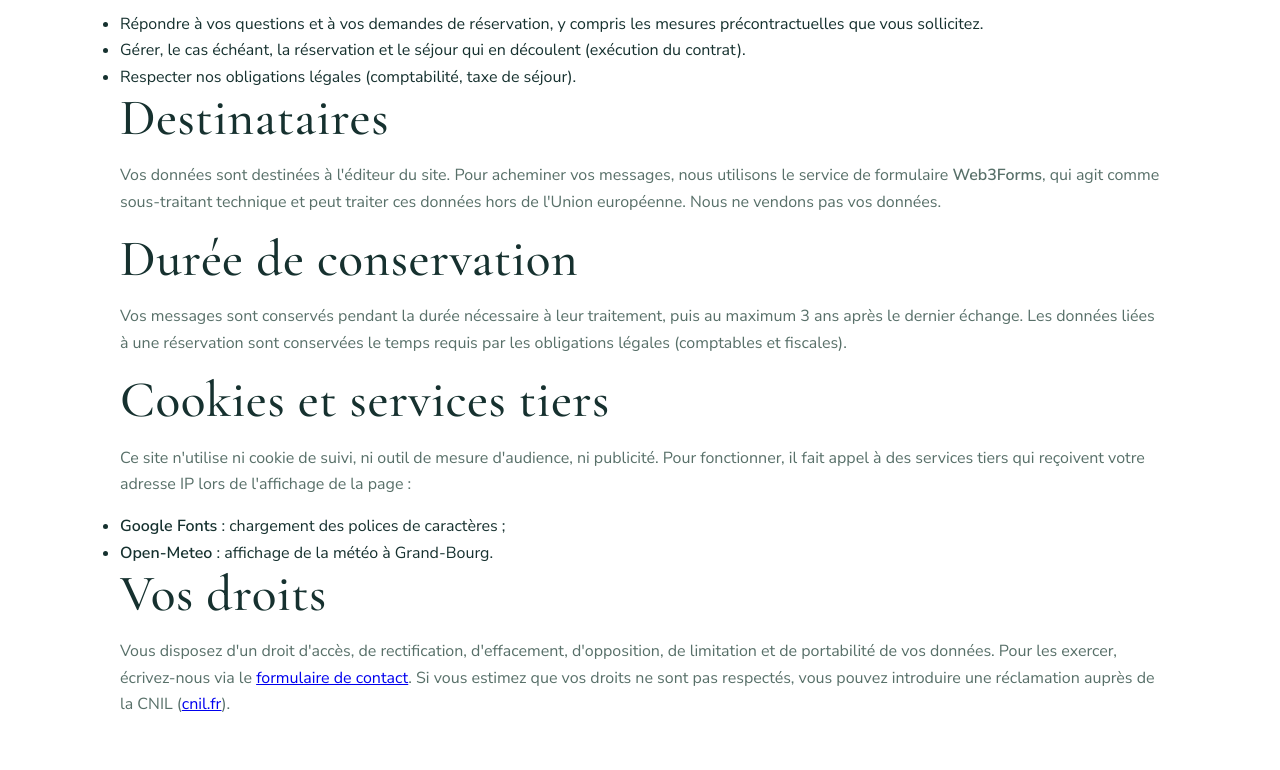
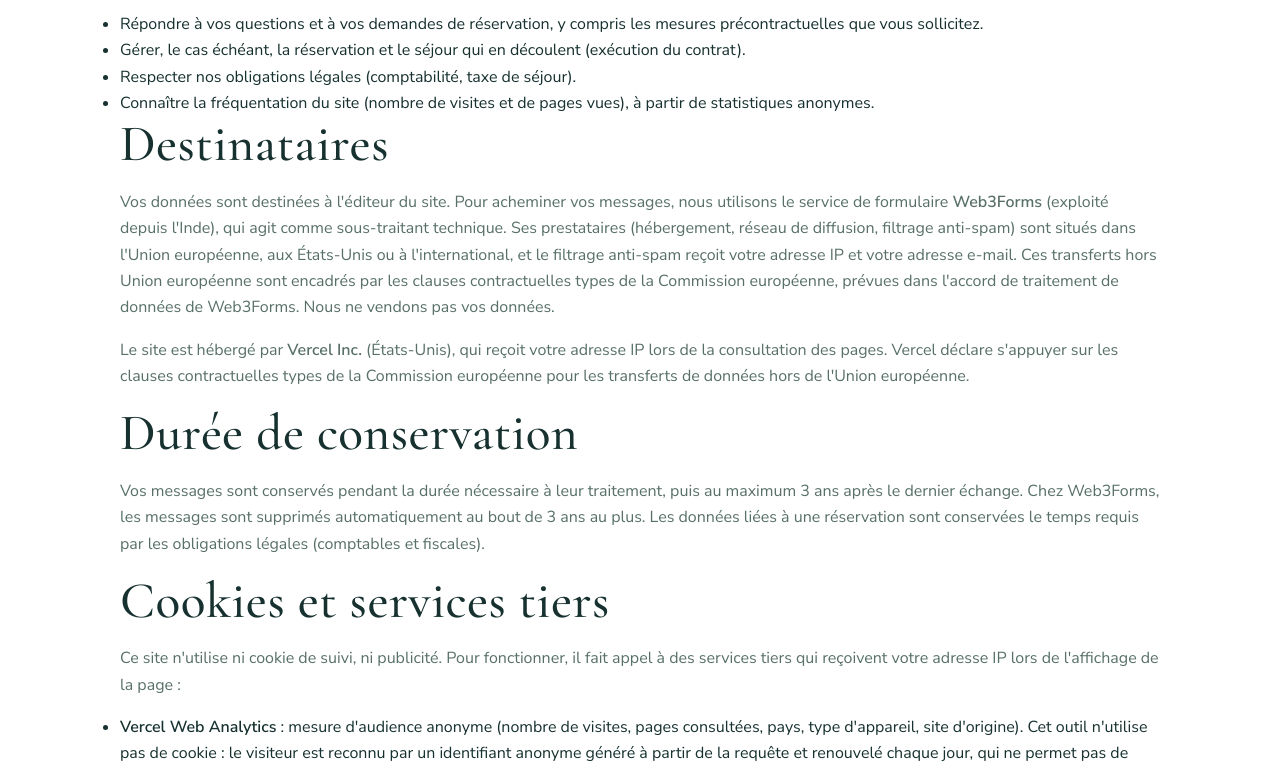
Before and after one commit to vincentmorgera/bo-jadin-la, a plain HTML site: page public/confidentialite.html in a window 1280 px wide. Shown: the part 630-1400 px from the top of the page. Drawn offline with nearby package versions, Linux system fonts and the light colour scheme.

Commit message:
maj claude

```diff
--- a/public/confidentialite.html
+++ b/public/confidentialite.html
@@ -37,17 +37,20 @@
     <li>Répondre à vos questions et à vos demandes de réservation, y compris les mesures précontractuelles que vous sollicitez.</li>
     <li>Gérer, le cas échéant, la réservation et le séjour qui en découlent (exécution du contrat).</li>
     <li>Respecter nos obligations légales (comptabilité, taxe de séjour).</li>
+    <li>Connaître la fréquentation du site (nombre de visites et de pages vues), à partir de statistiques anonymes.</li>
   </ul>
 
   <h2>Destinataires</h2>
-  <p>Vos données sont destinées à l'éditeur du site. Pour acheminer vos messages, nous utilisons le service de formulaire <strong>Web3Forms</strong>, qui agit comme sous-traitant technique et peut traiter ces données hors de l'Union européenne. Nous ne vendons pas vos données.</p>
+  <p>Vos données sont destinées à l'éditeur du site. Pour acheminer vos messages, nous utilisons le service de formulaire <strong>Web3Forms</strong> (exploité depuis l'Inde), qui agit comme sous-traitant technique. Ses prestataires (hébergement, réseau de diffusion, filtrage anti-spam) sont situés dans l'Union européenne, aux États-Unis ou à l'international, et le filtrage anti-spam reçoit votre adresse IP et votre adresse e-mail. Ces transferts hors Union européenne sont encadrés par les clauses contractuelles types de la Commission européenne, prévues dans l'accord de traitement de données de Web3Forms. Nous ne vendons pas vos données.</p>
+  <p>Le site est hébergé par <strong>Vercel Inc.</strong> (États-Unis), qui reçoit votre adresse IP lors de la consultation des pages. Vercel déclare s'appuyer sur les clauses contractuelles types de la Commission européenne pour les transferts de données hors de l'Union européenne.</p>
 
   <h2>Durée de conservation</h2>
-  <p>Vos messages sont conservés pendant la durée nécessaire à leur traitement, puis au maximum 3 ans après le dernier échange. Les données liées à une réservation sont conservées le temps requis par les obligations légales (comptables et fiscales).</p>
+  <p>Vos messages sont conservés pendant la durée nécessaire à leur traitement, puis au maximum 3 ans après le dernier échange. Chez Web3Forms, les messages sont supprimés automatiquement au bout de 3 ans au plus. Les données liées à une réservation sont conservées le temps requis par les obligations légales (comptables et fiscales).</p>
 
   <h2>Cookies et services tiers</h2>
-  <p>Ce site n'utilise ni cookie de suivi, ni outil de mesure d'audience, ni publicité. Pour fonctionner, il fait appel à des services tiers qui reçoivent votre adresse IP lors de l'affichage de la page :</p>
+  <p>Ce site n'utilise ni cookie de suivi, ni publicité. Pour fonctionner, il fait appel à des services tiers qui reçoivent votre adresse IP lors de l'affichage de la page :</p>
   <ul>
+    <li><strong>Vercel Web Analytics</strong> : mesure d'audience anonyme (nombre de visites, pages consultées, pays, type d'appareil, site d'origine). Cet outil n'utilise pas de cookie : le visiteur est reconnu par un identifiant anonyme généré à partir de la requête et renouvelé chaque jour, qui ne permet pas de vous suivre d'un jour à l'autre ni d'un site à l'autre. Les statistiques sont agrégées et ne servent qu'à connaître la fréquentation du site (intérêt légitime de l'éditeur) ;</li>
     <li><strong>Google Fonts</strong> : chargement des polices de caractères ;</li>
     <li><strong>Open-Meteo</strong> : affichage de la météo à Grand-Bourg.</li>
   </ul>
```
Also changed, not shown: public/index.html (+2 -0 lines).
